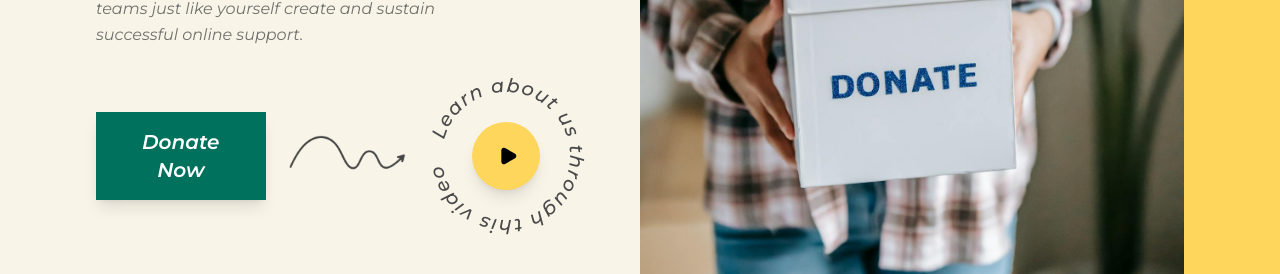
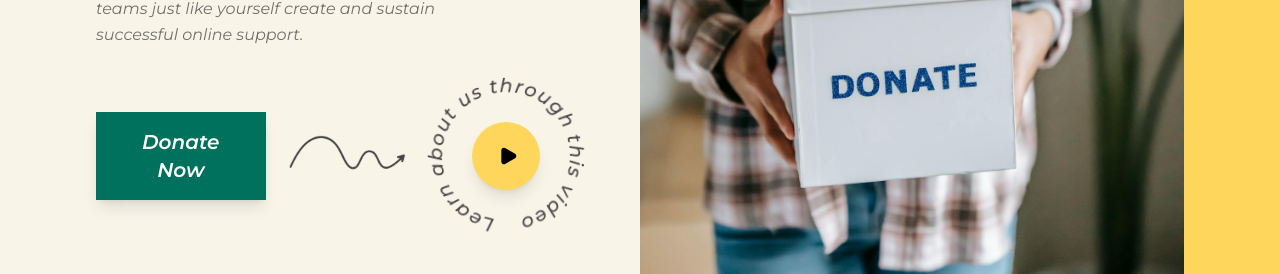
Before and after one commit to Mauri03009/tp-final-Naranjo-Mauricio, a React (Vite) app: page / in a window 1280 px wide. Shown: the part 526-800 px from the top of the page. Built offline with nearby package versions, Linux system fonts and the light colour scheme.

Commit message:
Correccion de animacion de giro para el deploy en vercel

```diff
--- a/src/components/CallToAction.jsx
+++ b/src/components/CallToAction.jsx
@@ -21,7 +21,7 @@
             <div className="w-48 h-48 lg:w-40 lg:h-40 bg-[#f9f4e8] rounded-full flex items-center justify-center relative overflow-hidden">
 
               {/* Texto circular */}
-              <div   className="absolute inset-0 flex items-center justify-center" style={{ animation: 'spin 35s linear infinite reverse' }}>
+              <div className="absolute inset-0 flex items-center justify-center animate-[spin_25s_linear_infinite_reverse]">
                 <svg
                   className="w-30 h-30 lg:w-50 lg:h-50"
                   viewBox="0 0 200 200"
```
Also changed, not shown: tailwind.config.js (line endings or trailing spaces).
